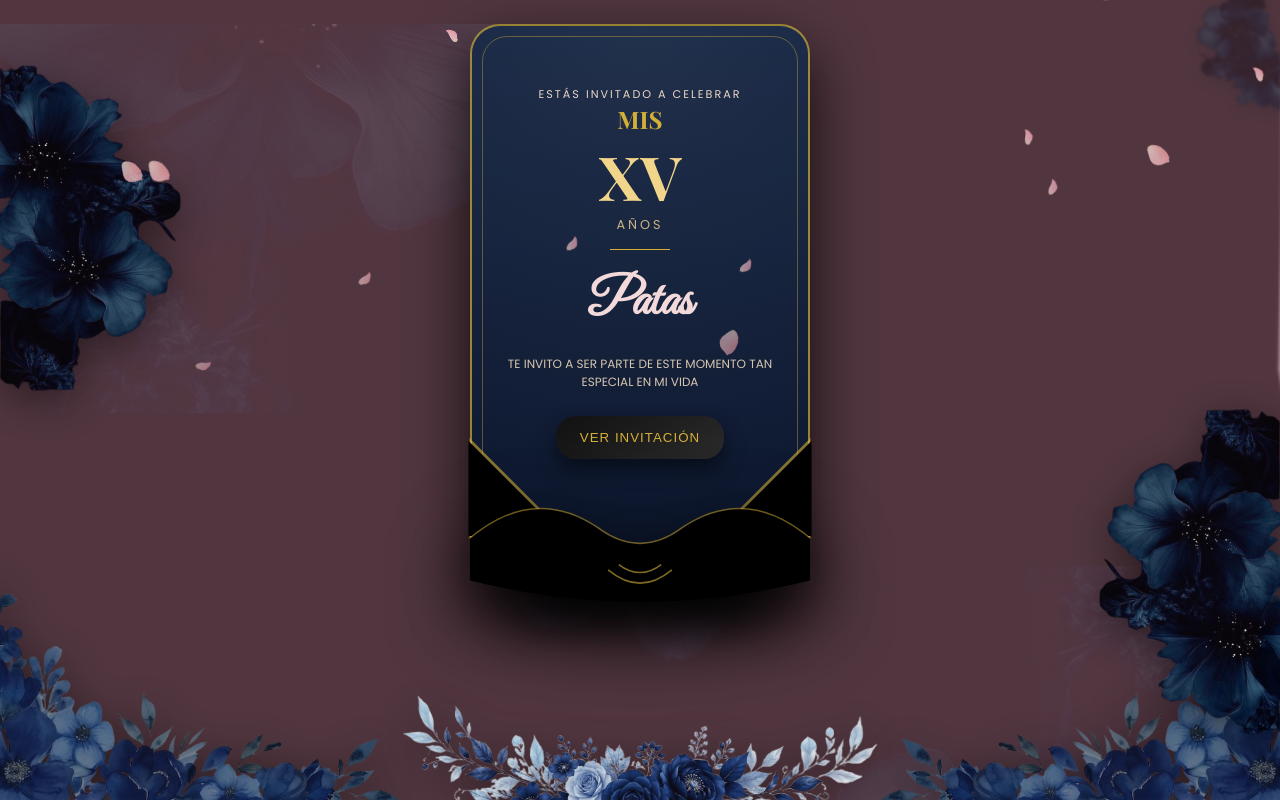
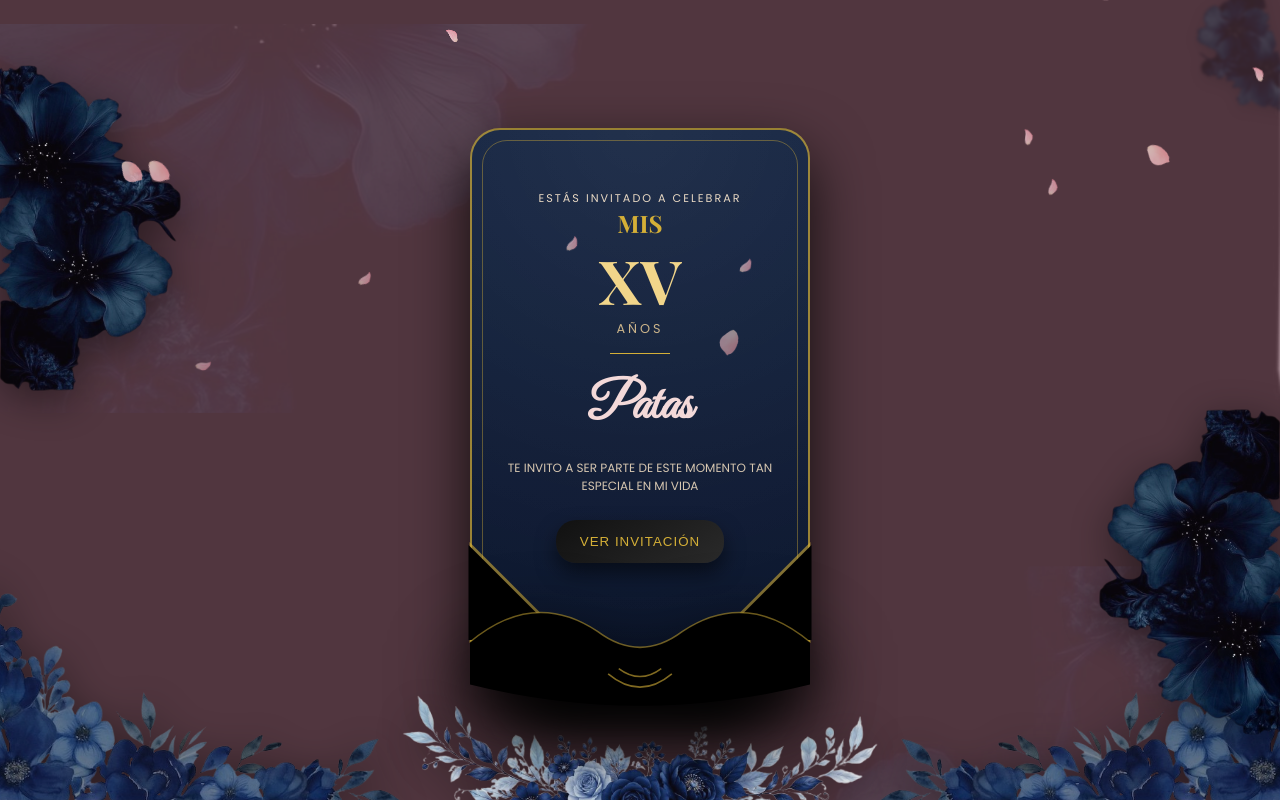
Before and after one commit to Lalo0731/invitacion-xv, a React (Vite) app: page / in a window 1280 px wide. Built offline with nearby package versions, Linux system fonts and the light colour scheme.

Commit message:
Ajustando pantalla part2

```diff
--- a/src/styles/components/loader.scss
+++ b/src/styles/components/loader.scss
@@ -95,6 +95,7 @@
 
   justify-content:center;
   align-items:center;
+  margin-top: clamp(26px, 13vh, 120px);
 }
 
 /* animación */
```
